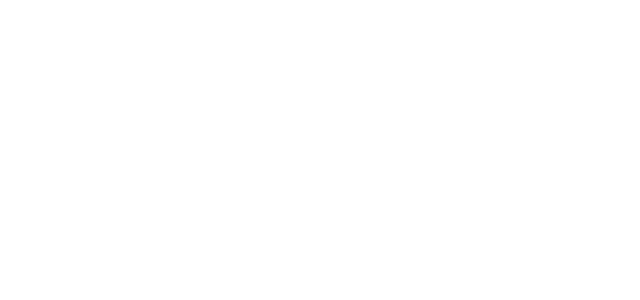
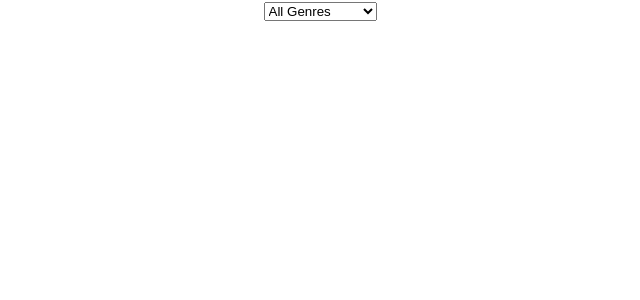
Before and after one commit to NjalaleFred/R.E.A.D.-Library-for-Books, a React (Create React App) app: page / in a window 1280 px wide. Shown: the top 300 px of the page, without its empty margins (320-960 px from the left). Built offline with nearby package versions, Linux system fonts and the light colour scheme.

Commit message:
Removed Non-Fiction Genre
co-authored-by: Ryan Kimani <ryan.kimani0@gmail.com>

```diff
--- a/src/App.js
+++ b/src/App.js
@@ -1,9 +1,10 @@
 import './App.css';
+import GenreFilter from './Components/GenreFilter';
 
 function App() {
   return (
     <div className="App">
-
+      <GenreFilter/>
     </div>
   );
 }
--- a/src/Components/GenreFilter.js
+++ b/src/Components/GenreFilter.js
@@ -1,7 +1,29 @@
-import React from 'react'
+import React from "react";
 
-export const GenreFilter = () => {
+const GenreFilter = ({ selectedGenre, setSelectedGenre }) => {
+  const genres = [
+    "",
+    "Fiction",
+    "Mystery",
+    "Romance",
+    "Horror",
+    "Science Fiction",
+  ];
+
   return (
-    <div>GenreFilter</div>
-  )
-}
+    <div className="genre-filter">
+      <select
+        value={selectedGenre}
+        onChange={(event) => setSelectedGenre(event.target.value)}
+      >
+        {genres.map((genre) => (
+          <option key={genre} value={genre}>
+            {genre === "" ? "All Genres" : genre}
+          </option>
+        ))}
+      </select>
+    </div>
+  );
+};
+
+export default GenreFilter;
```
